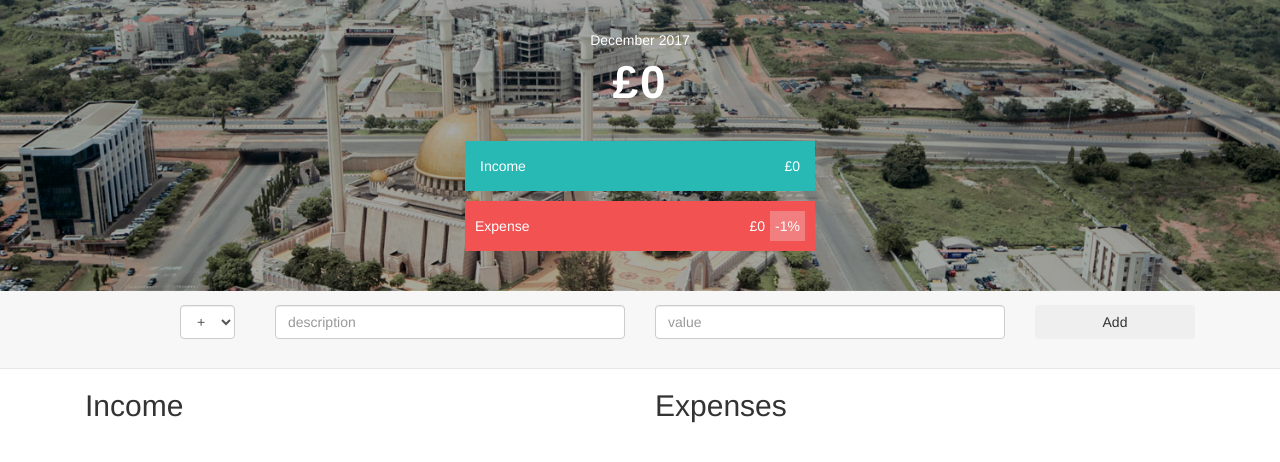
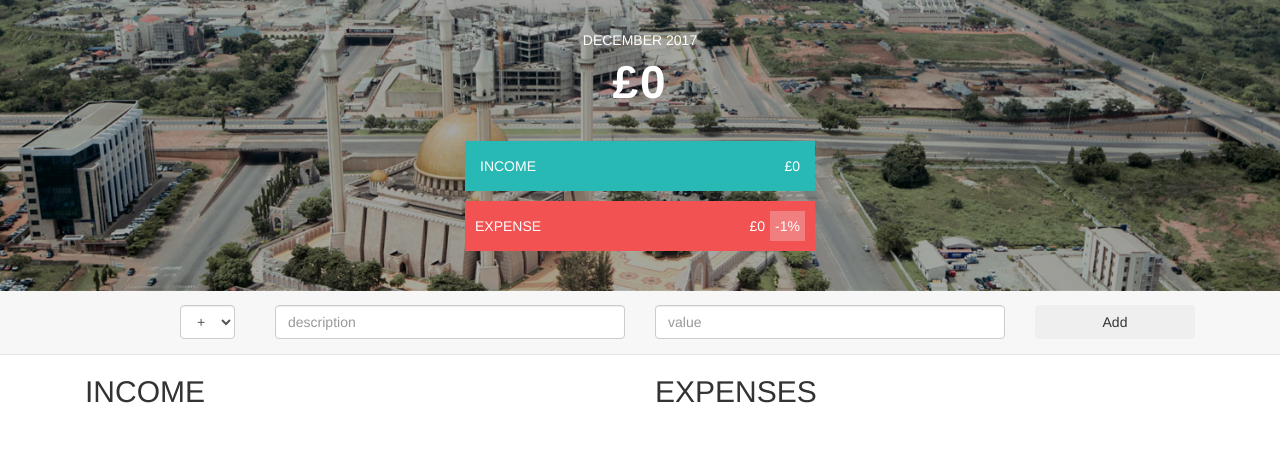
Before and after one commit to didiloki/budgetApp, a website: page index.html in a window 1280 px wide. Drawn offline with nearby package versions, Linux system fonts and the light colour scheme.

Commit message:
css fix add bar

```diff
--- a/css/style.css
+++ b/css/style.css
@@ -1,6 +1,7 @@
 /*
   General Styles Information
 */
+body{ text-transform: uppercase;}
 .left{ float: left; }
 .right{ float:right;}
 .padTop5{ padding-top: 5px;}
@@ -53,7 +54,7 @@
     background-color: #f27f7f;
 }
 .add{
-  padding: 14px;
+  padding-top: 14px;
   border-bottom: 1px solid #e7e7e7;
   background-color: #f7f7f7;
 }
```
